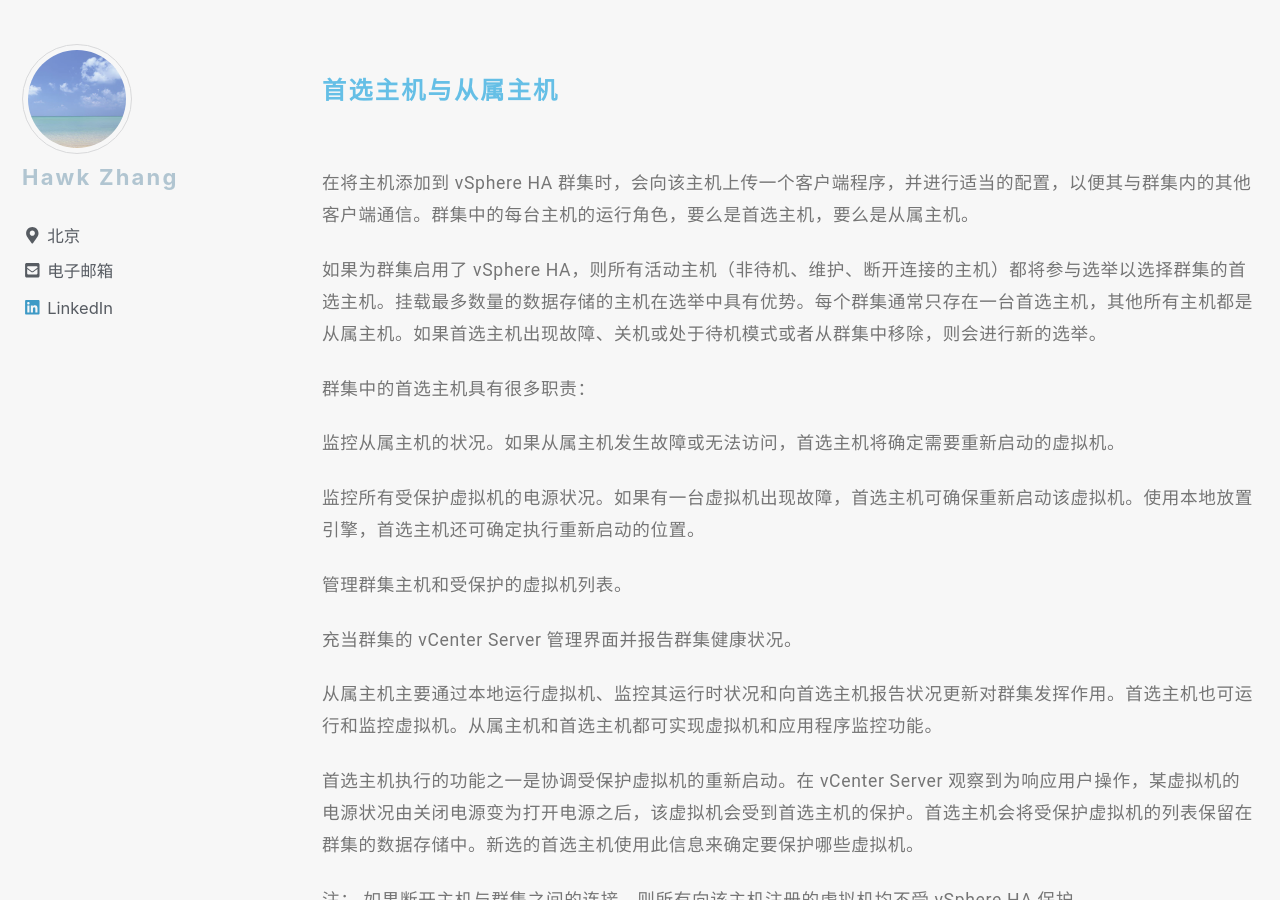
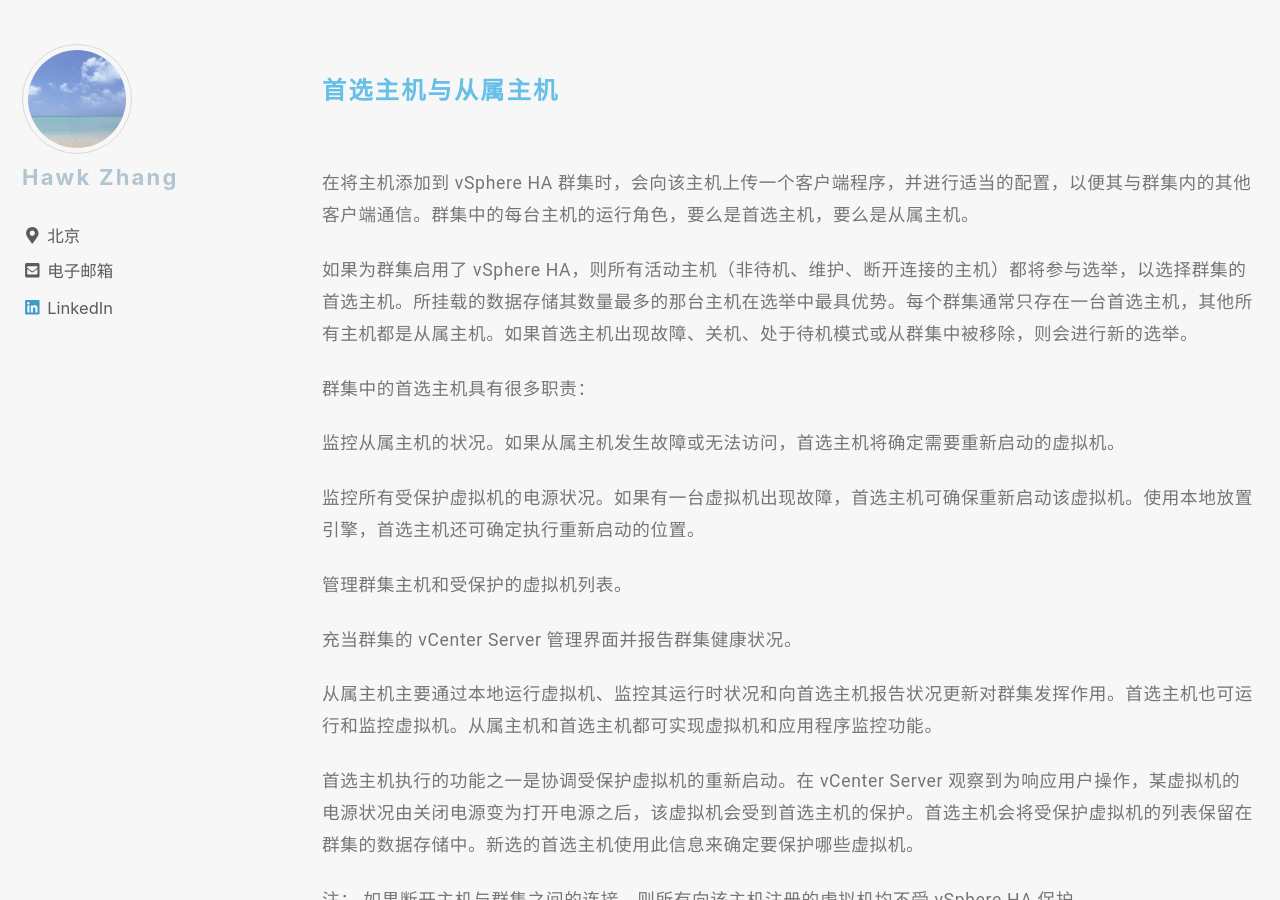
Before and after one commit to narru888/linotes_note, a Jekyll site: the page built from _posts/virtualizaion/2018-04-01-vsphere.ha.md, in a window 1280 px wide and 900 px high, scrolled down 6112 px. Built offline with Jekyll 4.4.1, drawn with Linux system fonts in a browser that asks for light colours; nearby versions of some CDN libraries; a script that is not in the unit is left out.

Commit message:
update on 2018-11-29 10:27:01 CST

```diff
--- a/_posts/virtualizaion/2018-04-01-vsphere.ha.md
+++ b/_posts/virtualizaion/2018-04-01-vsphere.ha.md
@@ -178,7 +178,7 @@ vSphere HA 可以将虚拟机及其所驻留的主机集中在集群内，从而
 
 在将主机添加到 vSphere HA 群集时，会向该主机上传一个客户端程序，并进行适当的配置，以便其与群集内的其他客户端通信。群集中的每台主机的运行角色，要么是首选主机，要么是从属主机。
 
-如果为群集启用了 vSphere HA，则所有活动主机（非待机、维护、断开连接的主机）都将参与选举以选择群集的首选主机。挂载最多数量的数据存储的主机在选举中具有优势。每个群集通常只存在一台首选主机，其他所有主机都是从属主机。如果首选主机出现故障、关机或处于待机模式或者从群集中移除，则会进行新的选举。
+如果为群集启用了 vSphere HA，则所有活动主机（非待机、维护、断开连接的主机）都将参与选举，以选择群集的首选主机。所挂载的数据存储其数量最多的那台主机在选举中最具优势。每个群集通常只存在一台首选主机，其他所有主机都是从属主机。如果首选主机出现故障、关机、处于待机模式或从群集中被移除，则会进行新的选举。
 
 群集中的首选主机具有很多职责：
 
```
